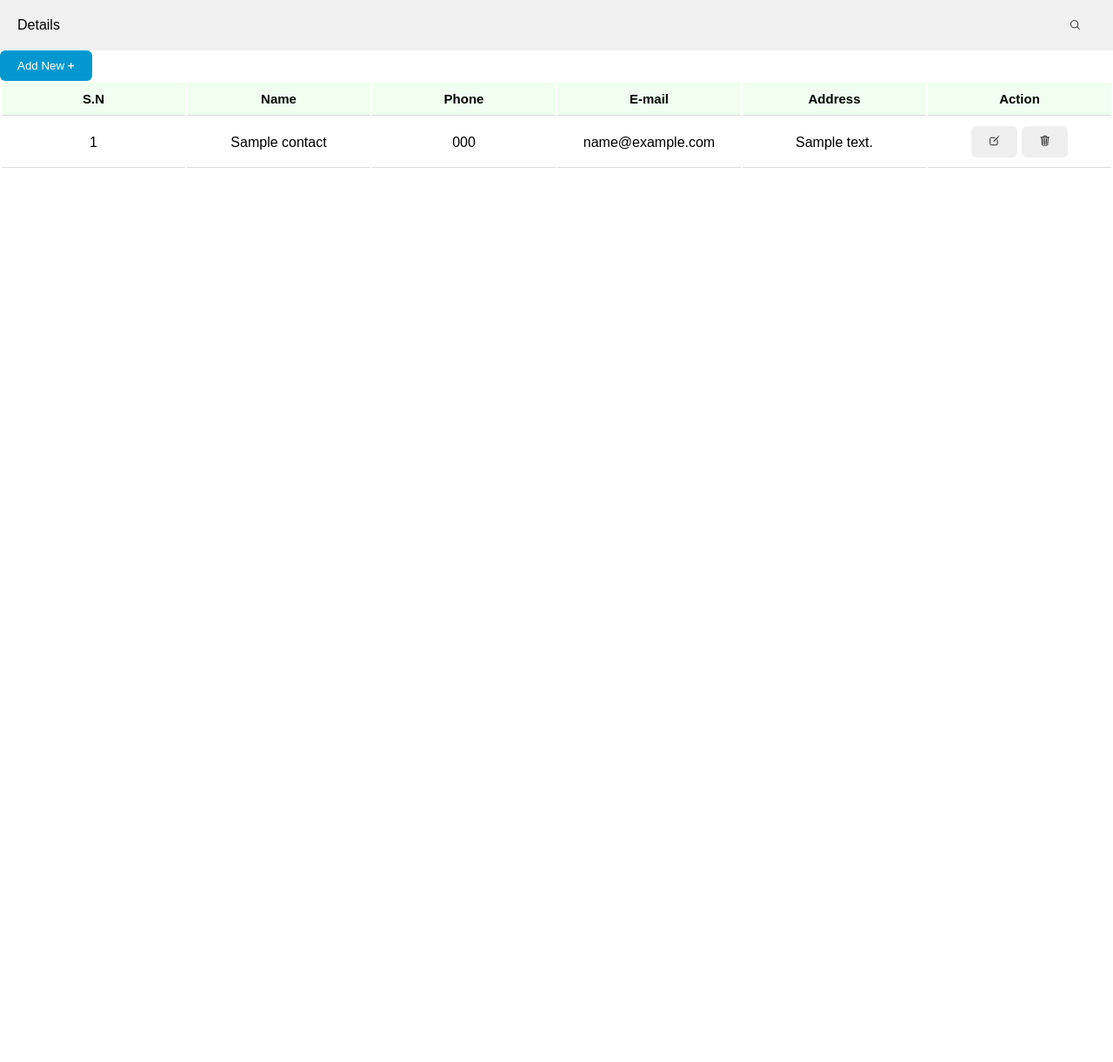
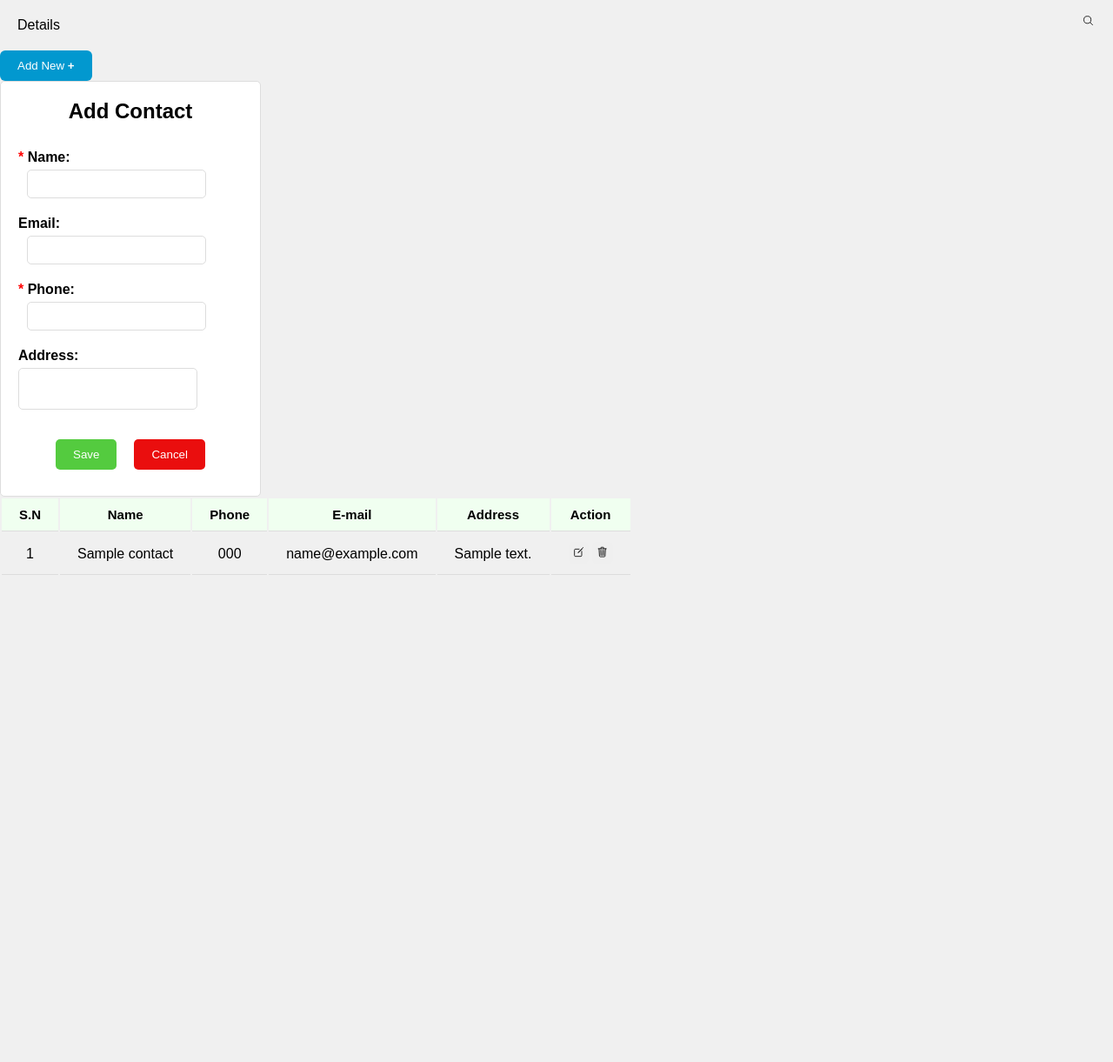
Before and after one commit to rupakolee/missionProject, a PHP site: page /home.php in a window 1280 px wide. Shown: the part 100-1321 px from the top of the page at 87% size. Before the commit the page ends 293 px from the top, so only its background shows below. Run offline with PHP 8.4, Linux system fonts and the light colour scheme; tables that the repository leaves empty or names only in its code hold one stand-in row (values such as "Sample post").

Commit message:
Refeshed whole elements

```diff
--- a/add.php
+++ b/add.php
@@ -1,6 +1,5 @@
 <?php
 
-require 'includes/database.php';
 $name='';
 $email='';
 $phone='';
@@ -61,8 +60,7 @@ if ($_SERVER['REQUEST_METHOD']=="POST") {
             background-color: #f0f0f0;
         }
         .add-container {
-            width: 400px;
-            margin: 100px auto;
+            width: 300px;
             padding: 20px;
             background-color: #ffffff;
             border: 1px solid #dddddd;
@@ -89,13 +87,13 @@ if ($_SERVER['REQUEST_METHOD']=="POST") {
             margin-bottom: 5px;
         }
         .form-group input {
-            width: 100%;
+            width: 80%;
             padding: 8px;
             border: 1px solid #dddddd;
             border-radius: 5px;
         }
         .form-group textarea {
-            width: 100%;
+            width: 80%;
             padding: 8px;
             border: 1px solid #dddddd;
             border-radius: 5px;
--- a/home.css
+++ b/home.css
@@ -1,10 +1,11 @@
-*{
+* {
     margin: 0;
     padding: 0;
     box-sizing: border-box;
     list-style: none;
     text-decoration: none;
 }
+
 #header {
     background-color: #333333;
     height: 100px;
@@ -32,6 +33,7 @@
 .menu {
     margin-right: 10px;
 }
+
 .logoutButton {
     --figure-duration: 200ms;
     --transform-figure: none;
@@ -76,9 +78,11 @@
     width: 100%;
     z-index: 2;
 }
+
 .logoutButton:hover .door {
     transform: rotateY(20deg);
 }
+
 .logoutButton:active::before {
     transform: scale(0.96);
 }
@@ -86,19 +90,24 @@
 .logoutButton:active .door {
     transform: rotateY(28deg);
 }
+
 .logoutButton.clicked::before {
     transform: none;
 }
+
 .logoutButton.clicked .door {
     transform: rotateY(35deg);
 }
+
 .logoutButton.door-slammed .door {
     transform: none;
     transition: transform 100ms ease-in 250ms;
 }
+
 .logoutButton.falling {
     animation: shake 200ms linear;
 }
+
 .logoutButton.falling .bang {
     animation: flash 300ms linear;
 }
@@ -111,22 +120,27 @@
     transition: transform calc(var(--figure-duration) * 1ms) linear, bottom calc(var(--figure-duration) * 1ms) cubic-bezier(0.7, 0.1, 1, 1) 100ms, opacity calc(var(--figure-duration) * 0.25ms) linear calc(var(--figure-duration) * 0.75ms);
     z-index: 1;
 }
+
 .logoutButton--light::before {
     background-color: #f4f7ff;
 }
+
 .logoutButton--light .button-text {
     color: #1f2335;
 }
 
-  .logoutButton--light .door, .logoutButton--light .doorway {
+.logoutButton--light .door,
+.logoutButton--light .doorway {
     fill: #1f2335;
 }
+
 .button-text {
     color: #f4f7ff;
     font-weight: 500;
     position: relative;
     z-index: 10;
 }
+
 svg {
     display: block;
     position: absolute;
@@ -141,12 +155,15 @@
     width: 30px;
     z-index: 4;
 }
-  .door, .doorway {
+
+.door,
+.doorway {
     bottom: 4px;
     fill: #f4f7ff;
     right: 12px;
     width: 32px;
 }
+
 .door {
     transform: rotateY(20deg);
     transform-origin: 100% 50%;
@@ -154,52 +171,72 @@
     transition: transform 200ms ease;
     z-index: 5;
 }
+
 .door path {
     fill: #4371f7;
     stroke: #4371f7;
     stroke-width: 4;
 }
+
 .doorway {
     z-index: 3;
 }
+
 .bang {
     opacity: 0;
 }
-  .arm1, .wrist1, .arm2, .wrist2, .leg1, .calf1, .leg2, .calf2 {
+
+.arm1,
+.wrist1,
+.arm2,
+.wrist2,
+.leg1,
+.calf1,
+.leg2,
+.calf2 {
     transition: transform calc(var(--walking-duration) * 1ms) ease-in-out;
 }
+
 .arm1 {
     transform: var(--transform-arm1);
     transform-origin: 52% 45%;
 }
+
 .wrist1 {
     transform: var(--transform-wrist1);
     transform-origin: 59% 55%;
 }
+
 .arm2 {
     transform: var(--transform-arm2);
     transform-origin: 47% 43%;
 }
+
 .wrist2 {
     transform: var(--transform-wrist2);
     transform-origin: 35% 47%;
 }
+
 .leg1 {
     transform: var(--transform-leg1);
     transform-origin: 47% 64.5%;
 }
+
 .calf1 {
     transform: var(--transform-calf1);
     transform-origin: 55.5% 71.5%;
 }
+
 .leg2 {
     transform: var(--transform-leg2);
     transform-origin: 43% 63%;
 }
+
 .calf2 {
     transform: var(--transform-calf2);
     transform-origin: 41.5% 73%;
 }
+
 @keyframes spin {
     from {
         transform: rotate(0deg) scale(0.94);
@@ -208,6 +245,7 @@
         transform: rotate(359deg) scale(0.94);
     }
 }
+
 @keyframes shake {
     0% {
         transform: rotate(-1deg);
@@ -219,6 +257,7 @@
         transform: rotate(-1deg);
     }
 }
+
 @keyframes flash {
     0% {
         opacity: 0.4;
@@ -231,34 +270,40 @@
 .menu ul li {
     display: inline-block;
 }
-body{
-    font-family: 'Poppins',sans-serif;
+
+body {
+    font-family: 'Poppins', sans-serif;
     overflow: scroll;
 }
-.table{
+
+.table {
     width: 100%;
 }
-.table_header{
+
+.table_header {
     display: flex;
     justify-content: space-between;
     align-items: center;
     padding: 20px;
     background-color: rgb(240, 240, 240);
+}
 
-}
-.table_header button{
+.table_header button {
     float: left;
 }
-.table_header p{
+
+.table_header p {
     color: black;
 }
-button{
+
+button {
     outline: none;
     border: none;
     border-radius: 6px;
     cursor: pointer;
 }
-.search_bar{
+
+.search_bar {
     position: absolute;
     right: 8px;
     color: white;
@@ -266,20 +311,24 @@ button{
     font-size: 1.2em;
     padding: 20px;
 }
-.search_bar ion-icon{
+
+.search_bar ion-icon {
     position: absolute;
     right: 8px;
     color: black;
     width: 15%;
 }
+
 .search_bar ion-icon:active {
     background-color: rgb(240, 240, 240);
     color: rgb(140, 140, 140);
 }
-.search_bar:hover input{
+
+.search_bar:hover input {
     width: 300px;
 }
-.search_bar input{
+
+.search_bar input {
     width: 0;
     outline: none;
     border: none;
@@ -287,11 +336,13 @@ button{
     transition: 0.8s;
     background: transparent;
 }
-.search_bar a .fas{
+
+.search_bar a .fas {
     color: lightblue;
     font-size: 18px;
 }
-input{
+
+input {
     padding: 10px 20px;
     margin: 0 10px;
     outline: none;
@@ -299,43 +350,54 @@ input{
     border-radius: 6px;
     color: #0298cf;
 }
-.add_new{
+
+.add_new {
     padding: 10px 20px;
     color: white;
     background-color: #0298cf;
     transition: 0.4s;
     border: none;
 }
-.add_new:hover{
+
+.add_new:hover {
     background-color: white;
     color: #0298cf;
 }
-.table_section{
+
+.table_section {
     height: 650px;
     overflow: auto;
 }
-table{
-    width: 100%;
-    table-layout: fixed;
-    min-width: 1000px;
+
+table {
+    width: auto;
 }
-thead th{
+
+thead th {
     position: sticky;
     top: 0;
     background-color: honeydew;
     font-size: 15px;
 }
-th,td{
+
+th,
+td {
     border-bottom: 1px solid #dddddd;
     padding: 10px 20px;
     word-break: break-all;
     text-align: center;
 }
-ion-icon{
+
+ion-icon {
     padding: 10px 20px;
 }
+
 ion-icon:hover {
     background-color: rgb(185, 185, 185);
     transition: 0.3s ease-in-out;
     border-radius: 4px;
 }
+
+.table_section {
+    width: 100%;
+}
--- a/home.php
+++ b/home.php
@@ -63,8 +63,7 @@ session_start();
 
     <div class="table">
         <div class="table_header">
-            <div> <p>Details</p>
-                </div>
+            <div> <p>Details</p> </div>
 
             <div class="search_bar">
                 <input type="text" placeholder="Search">
@@ -73,10 +72,14 @@ session_start();
                 <a href="#">
                 <i class="fas fa-search"></i>
                 </a>
-
             </div>
         </div>
-        <a href="add.php"><button class="add_new">Add New <b>+</b></button></a>
+    </div>
+    <button class="add_new">Add New <b>+</b></button>
+    <section class="whole">
+        <div class="add-section">
+                <?php require 'add.php'; ?>
+        </div>
         <div class="table_section">
         <table>
 
@@ -121,10 +124,9 @@ session_start();
     </tbody>
 
         </table>
+        </div>
+        </section>
 
-        </div>
-
-    </div>
     <script src="logout.js"></script>
     <script type="module" src="https://unpkg.com/ionicons@7.1.0/dist/ionicons/ionicons.esm.js"></script>
 <script nomodule src="https://unpkg.com/ionicons@7.1.0/dist/ionicons/ionicons.js"></script>
```
Lines whose indentation alone changed are shown as unchanged.
